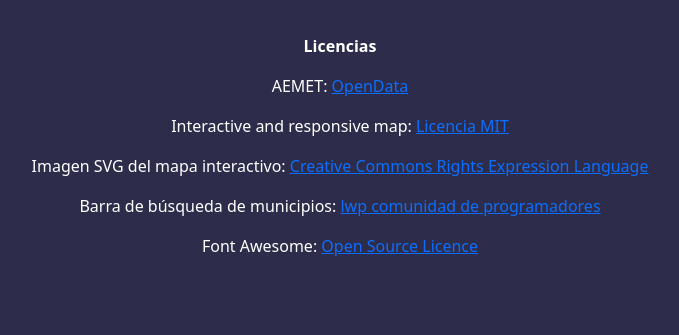
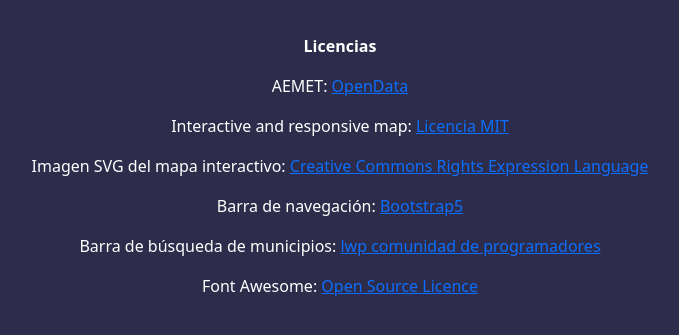
Before and after one commit to Sp00ky99/Tempest, a Django app: page /about in a window 1280 px wide. Shown: the part 184-519 px from the top of the page, without its empty margins (300-979 px from the left). Run offline with Django 3.2, Linux system fonts and the light colour scheme.

Commit message:
TEMPEST 1.0-B

```diff
--- a/templates/about.html
+++ b/templates/about.html
@@ -18,6 +18,7 @@
         <p style="color:White";> AEMET: <a href ="http://www.aemet.es/es/datos_abiertos/AEMET_OpenData" target="_blank">OpenData</a></p>
         <p style="color:White";> Interactive and responsive map: <a href ="https://github.com/WebsiteBeaver/interactive-and-responsive-svg-map-of-us-states-capitals" target="_blank">Licencia MIT</a></p>
         <p style="color:White";> Imagen SVG del mapa interactivo: <a href ="https://creativecommons.org/ns#Requirement" target="_blank">Creative Commons Rights Expression Language</a></p>
+        <p style="color:White";> Barra de navegaci&oacuten: <a href ="https://getbootstrap.com/docs/5.0/about/license/" target="_blank">Bootstrap5</a></p>
         <p style="color:White";> Barra de b&uacutesqueda de municipios: <a href ="https://www.lawebdelprogramador.com/codigo/JavaScript/2488-Buscar-en-el-contenido-de-una-tabla-de-HTML-con-JavaScript.html" target="_blank">lwp comunidad de programadores</a></p>
         <p style="color:White";> Font Awesome: <a href ="https://fontawesome.com/license/free" target="_blank">Open Source Licence</a></p>
 
```
